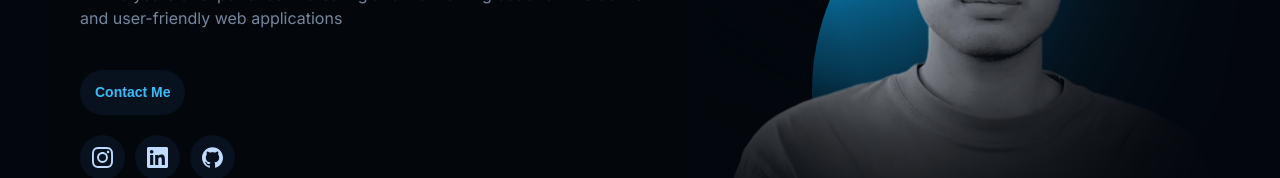
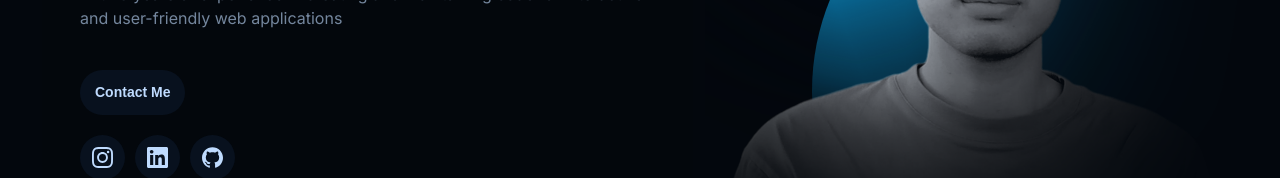
Before and after one commit to luqmanul0612/webprofile, a React (Vite) app: page / in a window 1280 px wide. Shown: the part 389-567 px from the top of the page. Built offline with nearby package versions, Linux system fonts and the light colour scheme.

Commit message:
update home

```diff
--- a/src/components/GlowButton/button.module.scss
+++ b/src/components/GlowButton/button.module.scss
@@ -57,7 +57,6 @@
   }
 
   @media (hover: none) {
-    color: colors.$sky-400;
     &[data-play-on-mobile="true"] {
       @include animate-button;
     }
```
